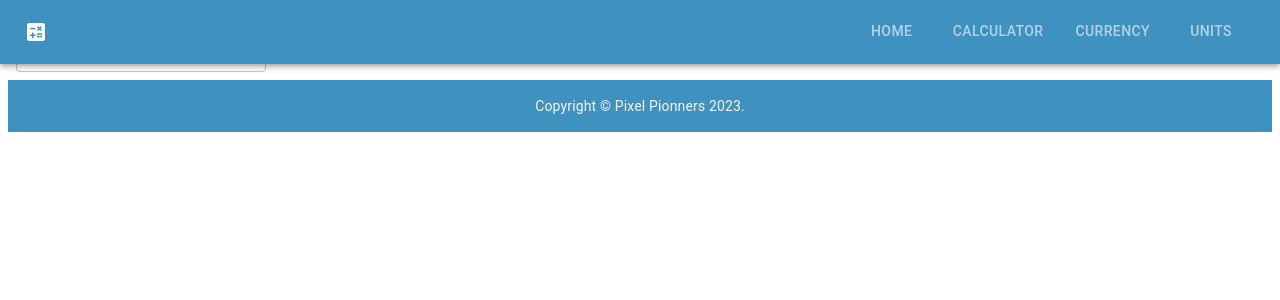
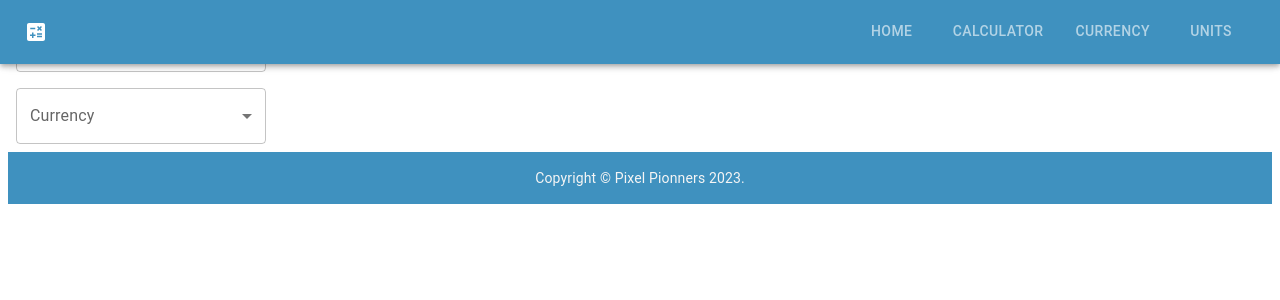
Before and after one commit to vighimre87/Calculator, a React (Create React App) app: page /currency in a window 1280 px wide. Shown: the top 300 px of the page. Built offline with nearby package versions, Linux system fonts and the light colour scheme.

Commit message:
droodown components added to currency page

```diff
--- a/src/pages/Currency/index.js
+++ b/src/pages/Currency/index.js
@@ -9,9 +9,8 @@ function Currency() {
     return (
          <div>
             <CurrencyDropdown />
+            <CurrencyDropdown />
          </div>
-
-
     )
 }
 
```
